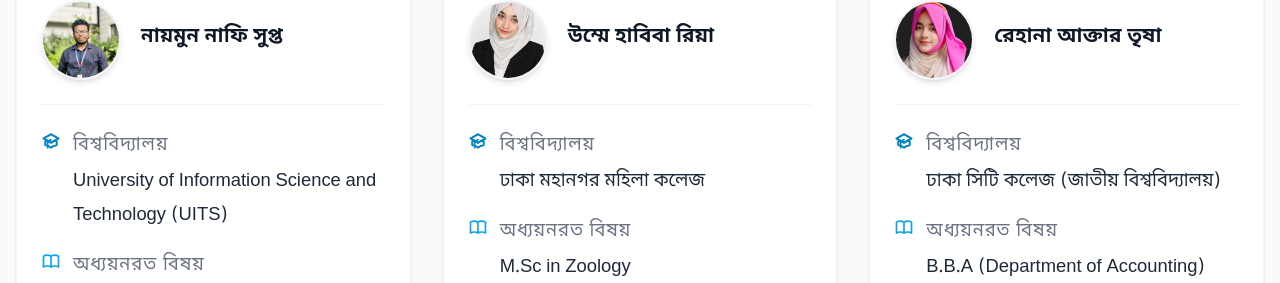
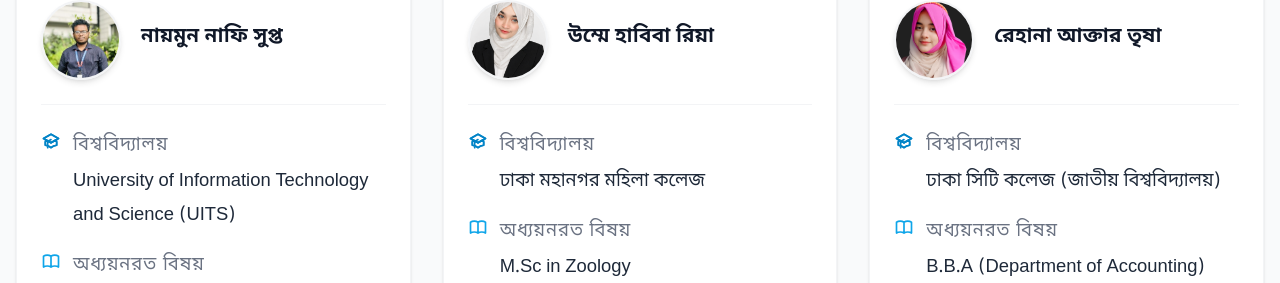
Before and after one commit to Supto71/Radiation-Coaching, a React (Vite) app in the folder frontend/: page /faculty in a window 1280 px wide. Shown: the part 813-1096 px from the top of the page. Built offline with nearby package versions, Linux system fonts and the light colour scheme.

Commit message:
Fix Supto university name

```diff
--- a/frontend/src/pages/Faculty.jsx
+++ b/frontend/src/pages/Faculty.jsx
@@ -1,3 +1,5 @@
+
+
 import React from 'react';
 
 const Faculty = () => {
@@ -13,7 +15,7 @@ const Faculty = () => {
     {
       id: 10,
       name: 'নায়মুন নাফি সুপ্ত',
-      university: 'University of Information Science and Technology (UITS)',
+      university: 'University of Information Technology and Science (UITS)',
       subject: 'Department of C.S.E',
       year: 'প্রথম বর্ষ',
       teaching: 'বিজ্ঞান, গণিত, তথ্য ও যোগাযোগ প্রযুক্তি',
```
